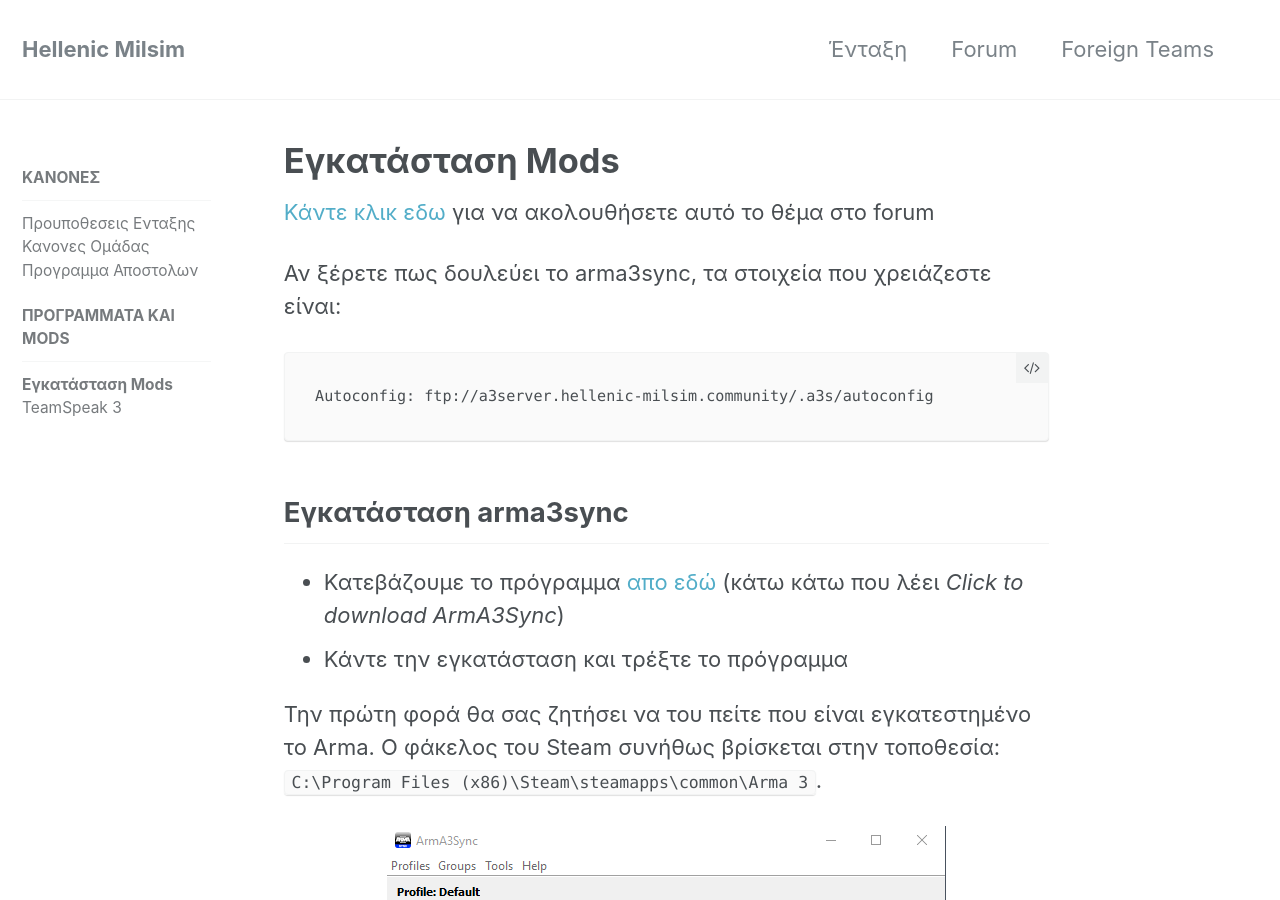
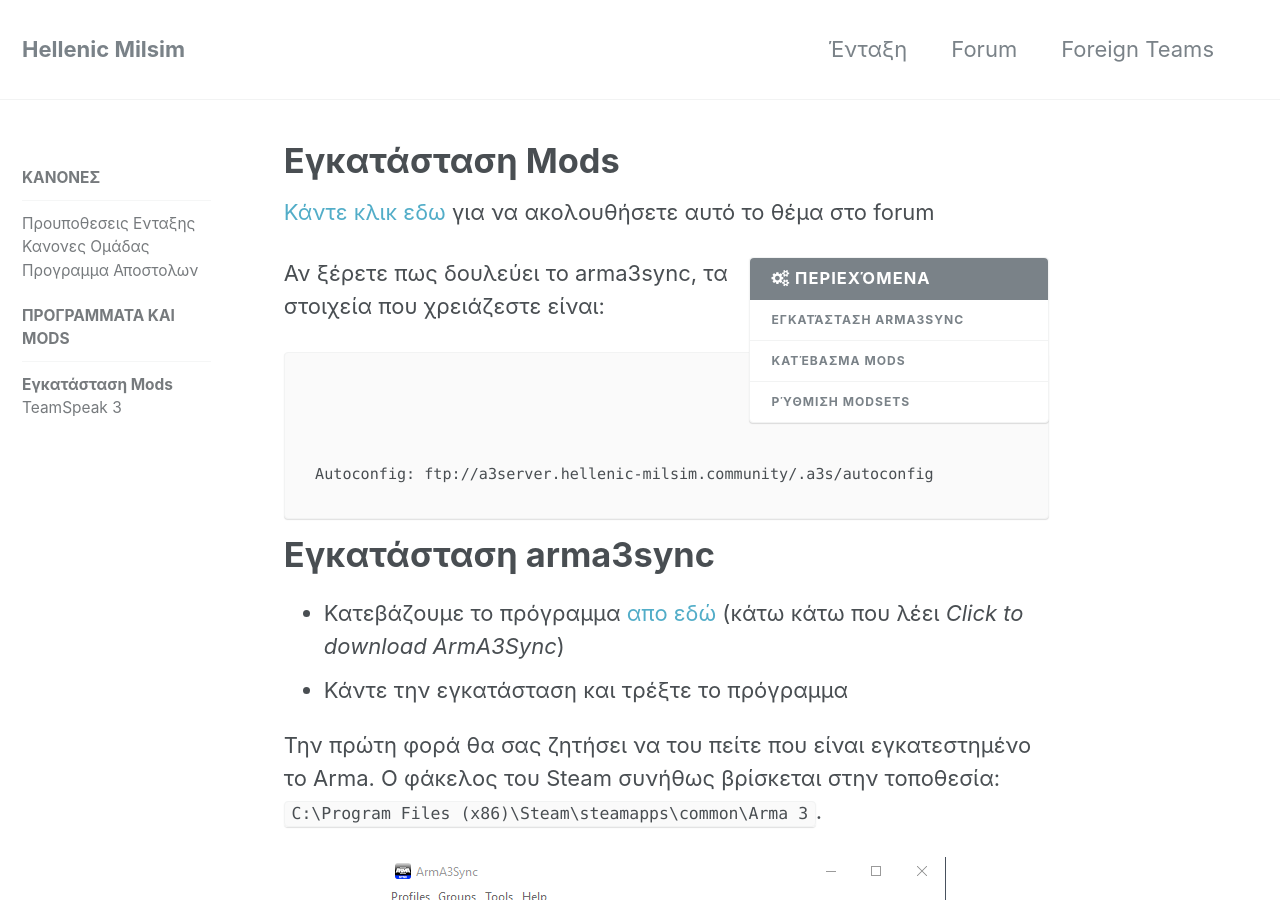
Before and after one commit to SharkGR/Pages, a Jekyll site: the page built from _join/mods-setup.md, in a window 1280 px wide and 900 px high. Built offline with Jekyll 4.4.1, drawn with Linux system fonts in a browser that asks for light colours.

Commit message:
Add table of contents
Promote all headers to level 1
Fixes #5

````diff
--- a/_join/mods-setup.md
+++ b/_join/mods-setup.md
@@ -4,6 +4,8 @@ date: 2017-04-05 21:00:00
 author: mak
 forum-topic: 124
 ---
+
+{% include toc icon="gears" title="Περιεχόμενα" %}
 
 {% capture imgbase %}{{ site.baseurl }}/assets/img/mods-setup/{% endcapture %}
 
@@ -14,7 +16,7 @@ Autoconfig: ftp://a3server.hellenic-milsim.community/.a3s/autoconfig
 ```
 
 
-## Εγκατάσταση arma3sync
+# Εγκατάσταση arma3sync
 
 * Κατεβάζουμε το πρόγραμμα [απο εδώ](a3sdownload) (κάτω κάτω που λέει _Click to download ArmA3Sync_)
 * Κάντε την εγκατάσταση και τρέξτε το πρόγραμμα
@@ -29,7 +31,7 @@ Autoconfig: ftp://a3server.hellenic-milsim.community/.a3s/autoconfig
 
 
 
-## Κατέβασμα Mods
+# Κατέβασμα Mods
 
 Πατήστε πάνω δεξια που λέει _Repositories_
 
@@ -58,7 +60,7 @@ Autoconfig: ftp://a3server.hellenic-milsim.community/.a3s/autoconfig
 <img src="{{ imgbase }}9.png" class="align-center">
 
 
-## Ρύθμιση Modsets
+# Ρύθμιση Modsets
 
 Αφου τελειώσει το κατέβασμα, γυρίστε στην αρχική καρτέλα _Addons_, και πατήστε το κουμπί
 _Modsets_.
````
